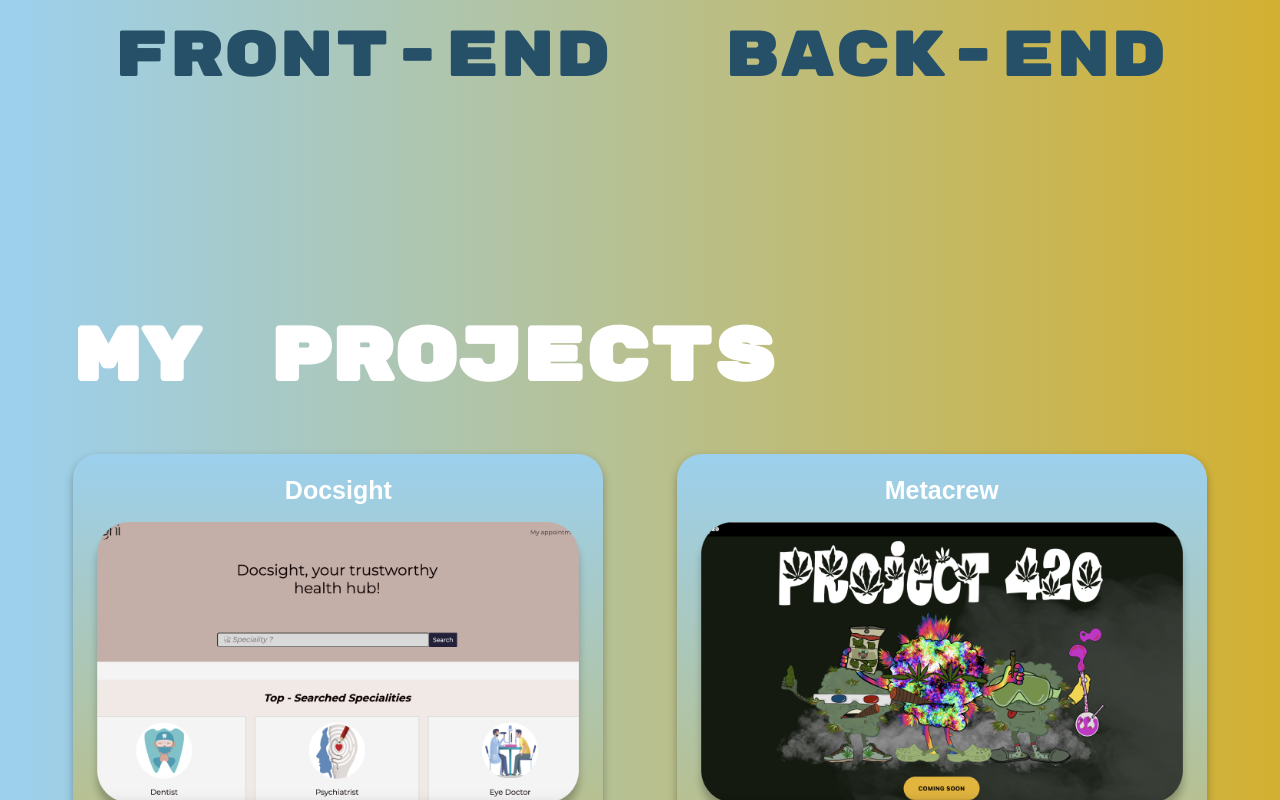
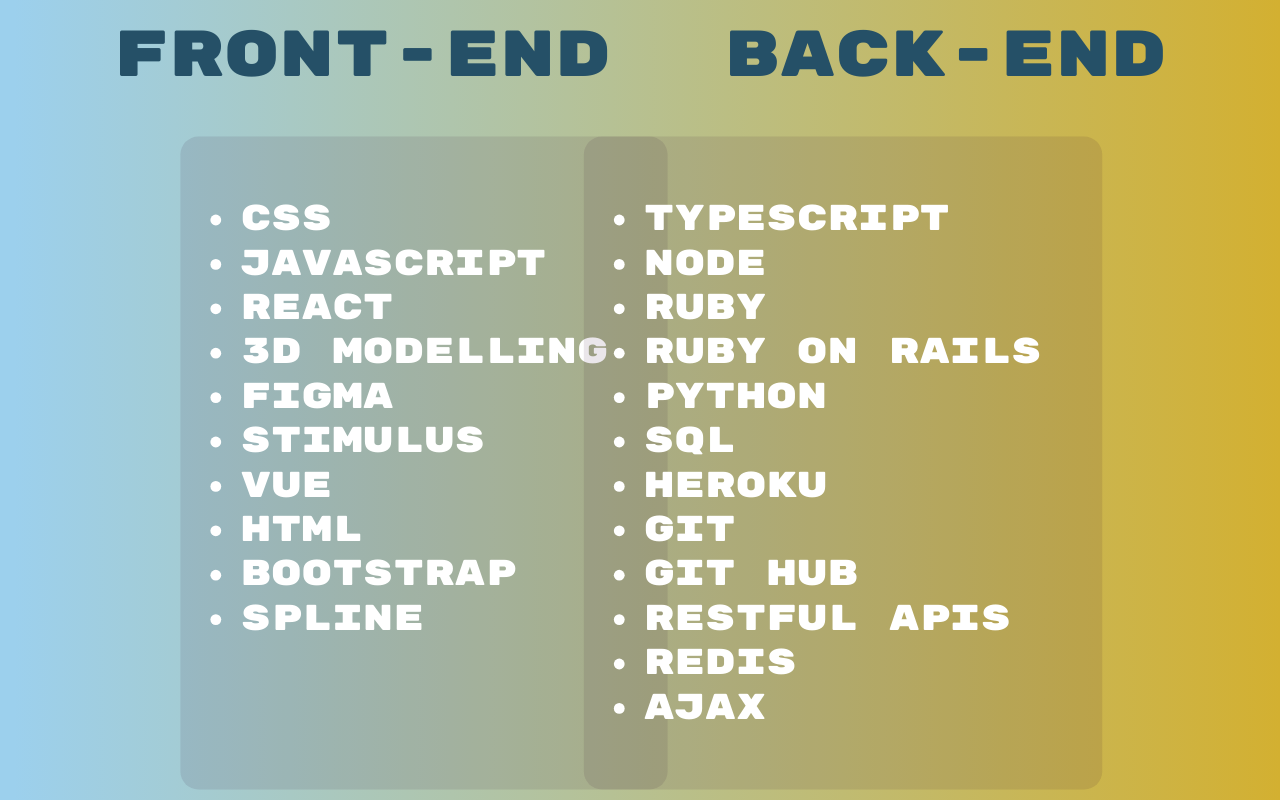
Before and after one commit to marcosamselem/Portfolio, a React (Create React App) app: page /web in a window 1280 px wide. Shown: the part 1300-2100 px from the top of the page. Built offline with nearby package versions, Linux system fonts and the light colour scheme; a web font is replaced by a local one.

Commit message:
added zoom effect to skills and made the navbar scroll down properly to the top of each section

```diff
--- a/src/App.css
+++ b/src/App.css
@@ -120,6 +120,7 @@
   border-radius: 15px;
 }
 
+
 .back-list {
   color: white;
   font-size: 30px;
@@ -128,9 +129,14 @@
   border-radius: 15px;
 }
 
+.zoomed-list {
+  transform: scale(1.2); /* Initial scale */
+  transition: transform 0.3s ease; /* Add a transition effect for smooth scaling */
+}
+
 .flex-lists {
   display: flex;
-  justify-content: space-evenly;
+  justify-content: center;
 }
 
 .padding-list {
--- a/src/components/Navbar.js
+++ b/src/components/Navbar.js
@@ -4,16 +4,21 @@
 
 const Navbar = () => {
   const scrollToSection = (sectionId) => {
-    console.log(sectionId)
     const element = document.getElementById(sectionId);
     if (element) {
-      element.scrollIntoView({ behavior: "smooth", block: "start" });
+      const offset = 80;
+      const elementPosition = element.offsetTop - offset;
+      window.scrollTo({
+        top: elementPosition,
+        behavior: "smooth"
+      });
     }
   };
+
     const [hidden, setHidden] = useState(false);
 
     const handleScroll = () => {
-      setHidden(window.scrollY > 50);
+      setHidden(window.scrollY > 20);
     };
 
     useEffect(() => {
@@ -23,8 +28,6 @@
         window.removeEventListener('scroll', handleScroll);
       };
     }, []);
-
-
 
   return (
     <nav className={hidden ? 'flex-bar hidden' : 'flex-bar'}>
--- a/src/components/Skills.js
+++ b/src/components/Skills.js
@@ -1,7 +1,18 @@
-import React, { useState } from "react"
+import React, { useState, useEffect} from "react"
 
 const Skills = () => {
   const [hide, setHide] = useState(false);
+  const [show, setShow] = useState(false);
+
+  useEffect(() => {
+    const zoomTimer = setTimeout(() => {
+      setHide(true);
+      setShow(true);
+    }, 300);
+      return () => {
+        clearTimeout(zoomTimer);
+      };
+    }, []);
 
   const handleToggleList = () => {
     setHide(true);
@@ -10,8 +21,6 @@
     setHide(false);
   };
 
-
-  const [show, setShow] = useState(false);
   const handleBackendList = () => {
     setShow(true);
   }
@@ -32,7 +41,8 @@
         className="back-end">Back-end</p>
       </div>
       <div className="flex-lists">
-            {hide && <ul className="front-list">
+            {hide &&
+              <ul className={"front-list zoomed-list"}>
                 <li>css</li>
                 <li>javascript</li>
                 <li>react</li>
@@ -44,7 +54,8 @@
                 <li>bootstrap</li>
                 <li>spline</li>
               </ul>}
-          {show && <ul className="back-list">
+          {show &&
+            <ul className={"back-list zoomed-list"}>
               <li>Typescript</li>
               <li>Node</li>
               <li>Ruby</li>
```
Lines whose indentation alone changed are shown as unchanged.
